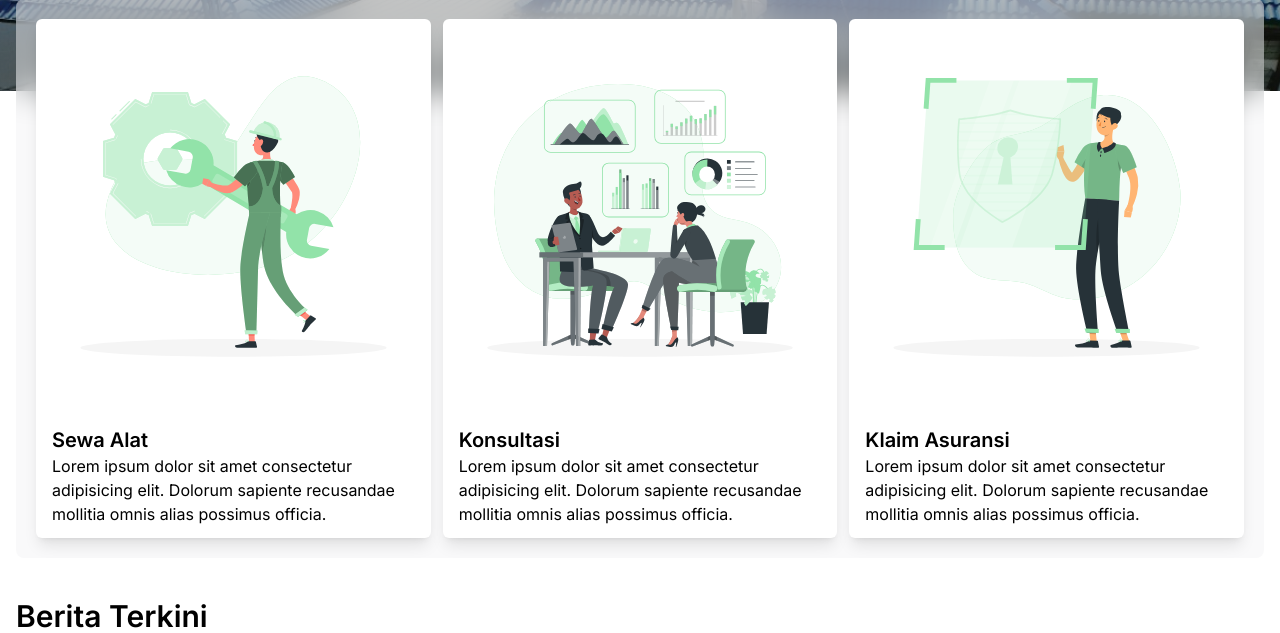
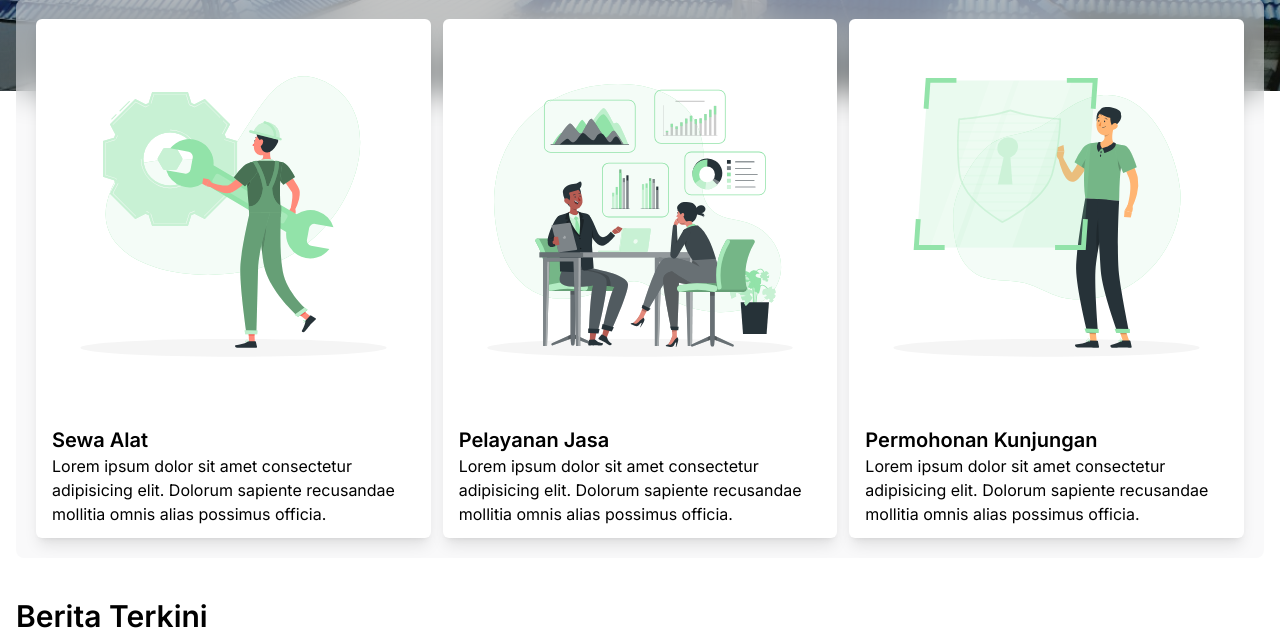
Before and after one commit to ycrus/bmkg-softpro, a Laravel app: page / in a window 1280 px wide. Shown: the part 909-1542 px from the top of the page. Run offline with Laravel 10, Linux system fonts and the light colour scheme; style sheets or scripts are compiled from the project's sources; some libraries are stand-ins or nearby versions; some web fonts are replaced.

Commit message:
fix home page

```diff
--- a/resources/views/pages/landing.blade.php
+++ b/resources/views/pages/landing.blade.php
@@ -10,21 +10,21 @@
 ],
 [
 'images' => '/images/layanan-konsultasi.svg',
-            'nama' => 'Konsultasi',
+'nama' => 'Pelayanan Jasa',
 'url' => '/layanan/konsultasi',
 'deskripsi' => 'Lorem ipsum dolor sit amet consectetur adipisicing elit. Dolorum sapiente recusandae mollitia omnis alias possimus officia.',
 ],
 [
 'images' => '/images/layanan-klaim-asuransi.svg',
-            'nama' => 'Klaim Asuransi',
+'nama' => 'Permohonan Kunjungan',
 'url' => '/layanan/klaim-asuransi',
 'deskripsi' => 'Lorem ipsum dolor sit amet consectetur adipisicing elit. Dolorum sapiente recusandae mollitia omnis alias possimus officia.',
 ],
 // [
-        //     'images' => '/images/layanan-peta-sebaran.svg',
-        //     'nama' => 'Peta Sebaran',
-        //     'url' => '/layanan/peta-sebaran',
-        //     'deskripsi' => 'Lorem ipsum dolor sit amet consectetur adipisicing elit. Dolorum sapiente recusandae mollitia omnis alias possimus officia.',
+// 'images' => '/images/layanan-peta-sebaran.svg',
+// 'nama' => 'Peta Sebaran',
+// 'url' => '/layanan/peta-sebaran',
+// 'deskripsi' => 'Lorem ipsum dolor sit amet consectetur adipisicing elit. Dolorum sapiente recusandae mollitia omnis alias possimus officia.',
 // ],
 ];
 
```
Lines whose indentation alone changed are shown as unchanged.
